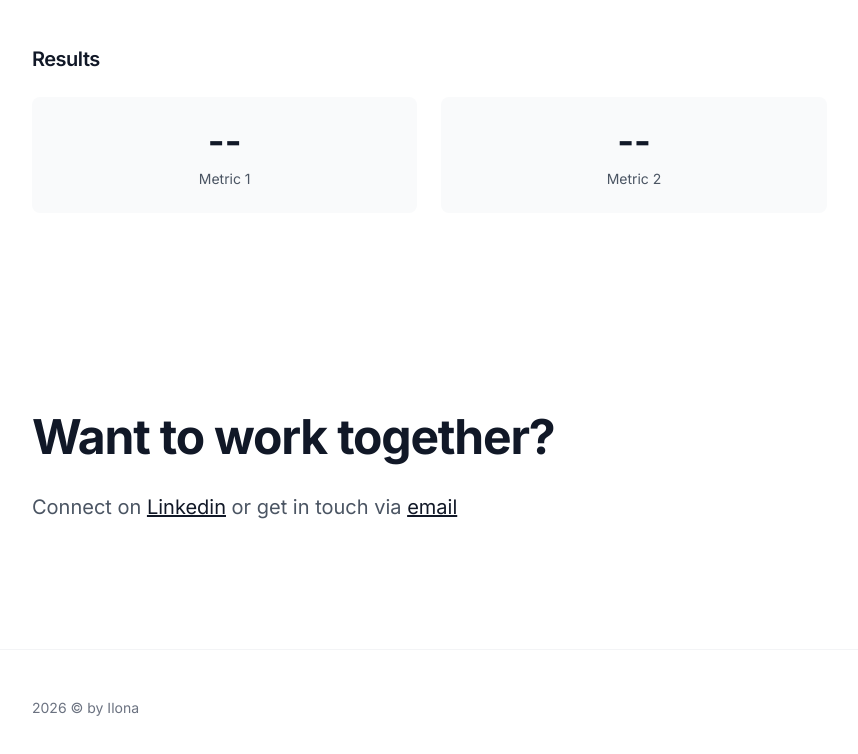
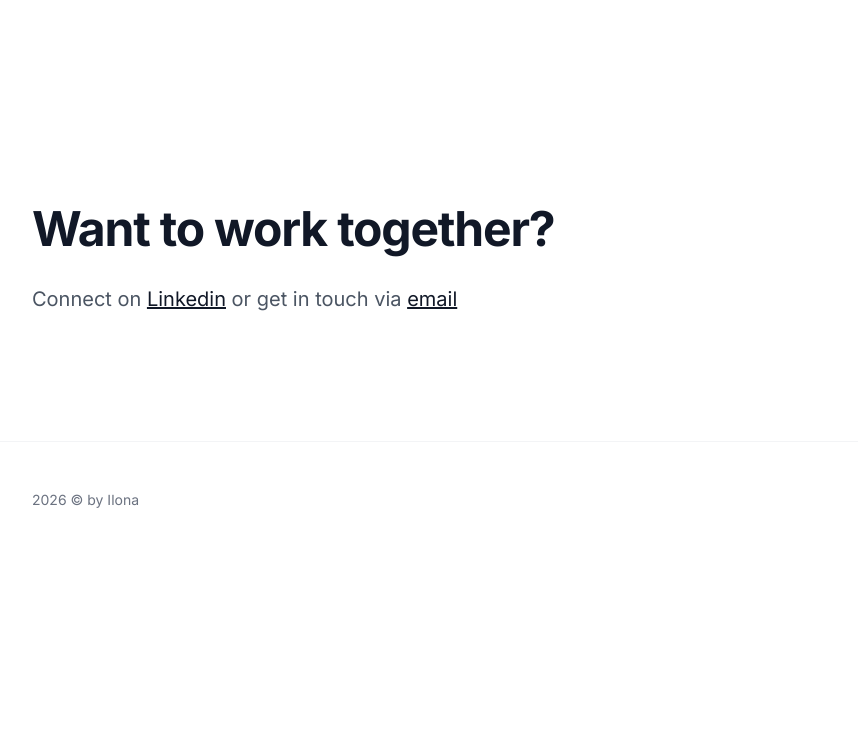
Before and after one commit to Jelonu/ilona.netczuk.pl, a website: page work-project-6.html in a window 1280 px wide. Shown: the part 4822-5576 px from the top of the page, without its empty margins (0-858 px from the left). After the commit the page ends 5380 px from the top, so only its background shows below. Drawn offline with nearby package versions, Linux system fonts and the light colour scheme.

Commit message:
chore: remove placeholder Results section with metric displays.

```diff
--- a/work-project-6.html
+++ b/work-project-6.html
@@ -270,20 +270,6 @@
                 />
               </div>
             </div>
-
-            <div class="fade-in">
-              <h3 class="text-xl font-semibold mb-6">Results</h3>
-              <div class="grid grid-cols-2 gap-6 mb-6">
-                <div class="text-center p-6 bg-gray-50 rounded-lg">
-                  <p class="text-4xl font-bold mb-2">--</p>
-                  <p class="text-sm text-gray-600">Metric 1</p>
-                </div>
-                <div class="text-center p-6 bg-gray-50 rounded-lg">
-                  <p class="text-4xl font-bold mb-2">--</p>
-                  <p class="text-sm text-gray-600">Metric 2</p>
-                </div>
-              </div>
-            </div>
           </div>
 
           <div class="lg:col-span-1">
```
